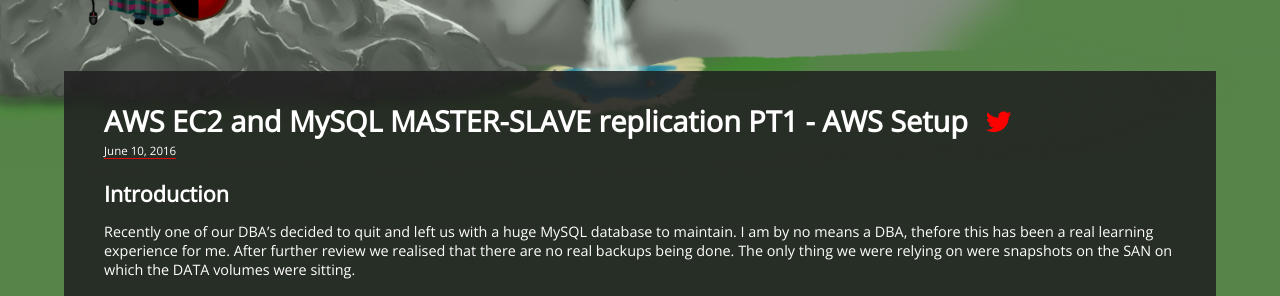
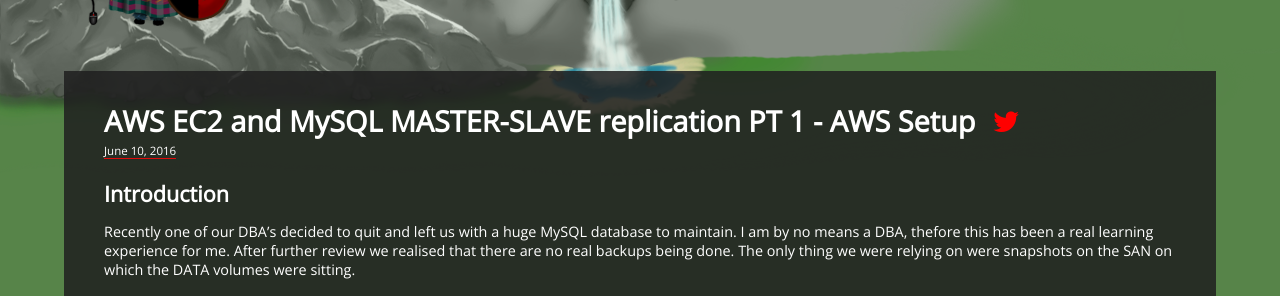
Before and after one commit to lzychowski/lzychowski.github.io, a Jekyll site: the page built from _posts/2016-06-10-AWS-EC2-and-MySQL-MASTER-SLAVE-replication-PT1-AWS-Setup.md, in a window 1280 px wide and 900 px high. Shown: the part 189-485 px from the top of the window. Built offline with Jekyll 4.4.1, drawn with Linux system fonts in a browser that asks for light colours; nearby versions of some CDN libraries; comment, search, counter and statistics services are not loaded.

Commit message:
Update 2016-06-10-AWS-EC2-and-MySQL-MASTER-SLAVE-replication-PT1-AWS-Setup.md

```diff
--- a/_posts/2016-06-10-AWS-EC2-and-MySQL-MASTER-SLAVE-replication-PT1-AWS-Setup.md
+++ b/_posts/2016-06-10-AWS-EC2-and-MySQL-MASTER-SLAVE-replication-PT1-AWS-Setup.md
@@ -1,5 +1,5 @@
 ---
-title: AWS EC2 and MySQL MASTER-SLAVE replication PT1 - AWS Setup
+title: AWS EC2 and MySQL MASTER-SLAVE replication PT 1 - AWS Setup
 author: Leszek
 layout: post
 permalink: /AWS-EC2-and-MySQL-MASTER-SLAVE-replication-PT1-AWS-Setup
@@ -64,7 +64,7 @@
 
 Once your instance is ready, you will be able to access under "Instances".  Click on the checkbox next to your instance and hit connect.
 
-[![EC2 Widnows Server 2012](/assets/images/20160610/8.JPG)](/assets/images/20160610/8.JPG)
+[![EC2 Widnows Server 2012](/assets/images/20160610/8.jpg)](/assets/images/20160610/8.jpg)
 
 You will click on "Get Password" which will ask you to upload the Key you saved in the previous step.  The password will show up in place of the button once you are done.
 
```
